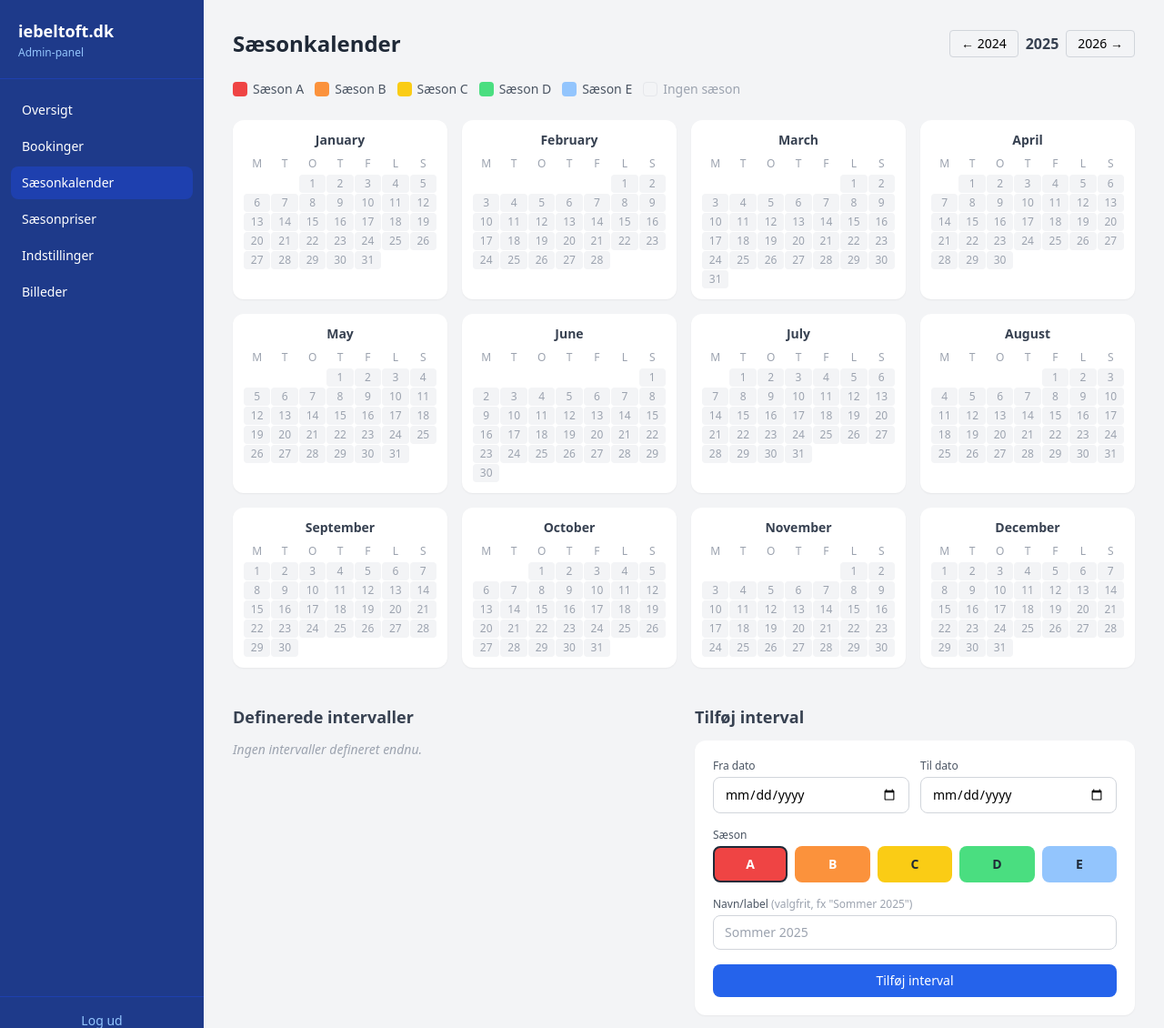
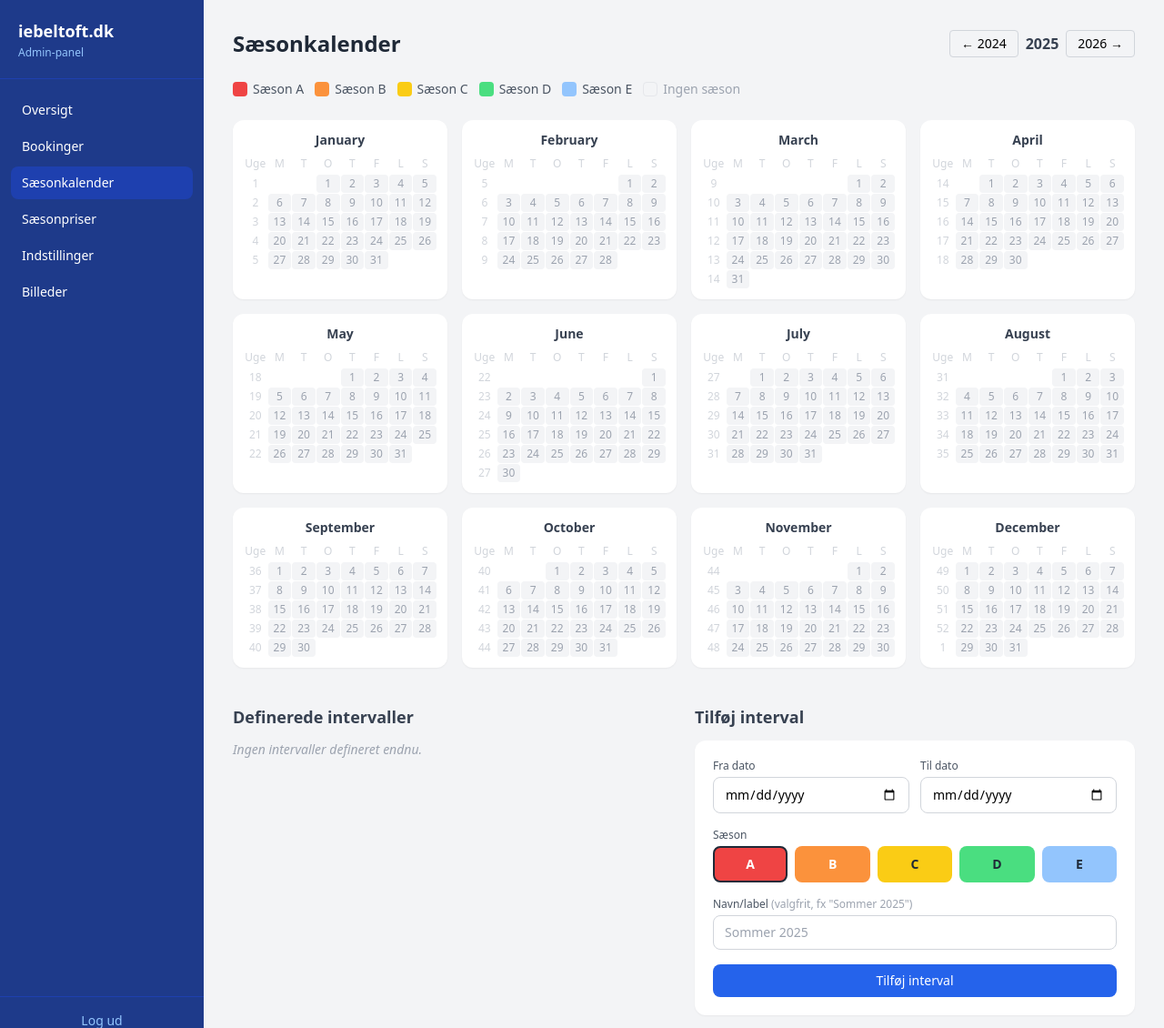
Before and after one commit to jpsvendsen-dk/iebeltoft, a FastAPI app: page /admin/saesoner?aar=2025 in a window 1280 px wide. Shown: the top 1130 px of the page at 91% size. Run offline with FastAPI, Linux system fonts and the light colour scheme; the visitor is signed in with stand-in values (Sample User, id 1); data that the repository does not hold is empty; some libraries are stand-ins or nearby versions.

Commit message:
Tilfoej ugenumre i gaestekalender og saesonkalender
- Kalender-data omstruktureret til uge-baseret format (uger med uge_nr + 7 dage-slots)
- 8-kolonne grid: uge-nr | Ma Ti On To Fr Lo So
- Ugenumre beregnes med ISO-standard (isocalendar)
- Gaelde baade /booking og /admin/saesoner

Co-Authored-By: Claude Sonnet 4.6 <noreply@anthropic.com>

```diff
--- a/app/services/kalender.py
+++ b/app/services/kalender.py
@@ -85,6 +85,7 @@ def generer_gaeste_kalender(db: Session, maaneder_frem: int = 14) -> list[dict]:
                 "dato_str": dag.isoformat(),
                 "dag_nr": dag.day,
                 "ugedag": dag.weekday(),
+                "uge_nr": dag.isocalendar()[1],
                 "saeson": saeson or "",
                 "status": status,
                 "bg": farver["bg"],
@@ -93,12 +94,21 @@ def generer_gaeste_kalender(db: Session, maaneder_frem: int = 14) -> list[dict]:
             })
             dag += datetime.timedelta(days=1)
 
+        # Byg uge-struktur: liste af uger, hver med uge_nr + 7 slots (None = tom)
+        uger = []
+        for dag_dict in dage:
+            if dag_dict["ugedag"] == 0 or not uger:
+                uger.append({"uge_nr": dag_dict["uge_nr"], "dage": [None] * dag_dict["ugedag"] + [dag_dict]})
+            else:
+                uger[-1]["dage"].append(dag_dict)
+        if uger and len(uger[-1]["dage"]) < 7:
+            uger[-1]["dage"] += [None] * (7 - len(uger[-1]["dage"]))
+
         maaneder.append({
             "nr": maaned_nr,
             "aar": aar,
             "navn": DANSKE_MAANEDER[maaned_nr],
-            "dage": dage,
-            "start_ugedag": foerste_dag.weekday(),
+            "uger": uger,
         })
 
     return maaneder
--- a/app/services/saeson.py
+++ b/app/services/saeson.py
@@ -55,17 +55,27 @@ def generer_aarsoverblik(aar: int, db: Session) -> list[dict]:
                 "dato": dag,
                 "dag_nr": dag.day,
                 "ugedag": dag.weekday(),  # 0=man, 6=søn
+                "uge_nr": dag.isocalendar()[1],
                 "saeson": saeson,
                 "bg": farver["bg"],
                 "text": farver["text"],
             })
             dag += datetime.timedelta(days=1)
 
+        # Byg uge-struktur: liste af uger, hver med uge_nr + 7 slots (None = tom)
+        uger = []
+        for dag_dict in dage:
+            if dag_dict["ugedag"] == 0 or not uger:
+                uger.append({"uge_nr": dag_dict["uge_nr"], "dage": [None] * dag_dict["ugedag"] + [dag_dict]})
+            else:
+                uger[-1]["dage"].append(dag_dict)
+        if uger and len(uger[-1]["dage"]) < 7:
+            uger[-1]["dage"] += [None] * (7 - len(uger[-1]["dage"]))
+
         maaneder.append({
             "nr": maaned_nr,
             "navn": foerste_dag.strftime("%B").capitalize(),
-            "dage": dage,
-            "start_ugedag": foerste_dag.weekday(),  # til tom-celler i gitteret
+            "uger": uger,
         })
 
     return maaneder
--- a/app/templates/admin/saesoner.html
+++ b/app/templates/admin/saesoner.html
@@ -32,21 +32,23 @@
     {% for maaned in aarsoverblik %}
     <div class="bg-white rounded-xl shadow-sm p-3">
         <div class="text-sm font-semibold text-gray-700 mb-2 text-center">{{ maaned.navn }}</div>
-        <!-- Ugedagsoverskrifter: Man Tir Ons Tor Fre Lør Søn -->
-        <div class="grid grid-cols-7 gap-px text-center text-xs text-gray-400 mb-1">
-            <div>M</div><div>T</div><div>O</div><div>T</div><div>F</div><div>L</div><div>S</div>
+        <!-- Ugedagsoverskrifter -->
+        <div class="grid grid-cols-8 gap-px text-center text-xs text-gray-300 mb-1">
+            <div>Uge</div><div>M</div><div>T</div><div>O</div><div>T</div><div>F</div><div>L</div><div>S</div>
         </div>
-        <div class="grid grid-cols-7 gap-px">
-            <!-- Tomme celler før første dag -->
-            {% for _ in range(maaned.start_ugedag) %}
+        <div class="grid grid-cols-8 gap-px">
+            {% for uge in maaned.uger %}
+            <div class="text-center text-xs py-0.5 text-gray-300 select-none">{{ uge.uge_nr }}</div>
+            {% for dag in uge.dage %}
+            {% if dag is none %}
             <div></div>
-            {% endfor %}
-            <!-- Dage -->
-            {% for dag in maaned.dage %}
+            {% else %}
             <div class="text-center text-xs py-0.5 rounded {{ dag.bg }} {{ dag.text }}"
                  title="{{ dag.dato.isoformat() }}{% if dag.saeson %} — Sæson {{ dag.saeson }}{% endif %}">
                 {{ dag.dag_nr }}
             </div>
+            {% endif %}
+            {% endfor %}
             {% endfor %}
         </div>
     </div>
```
Also changed, not shown: app/templates/public/booking.html (+10 -5 lines).
